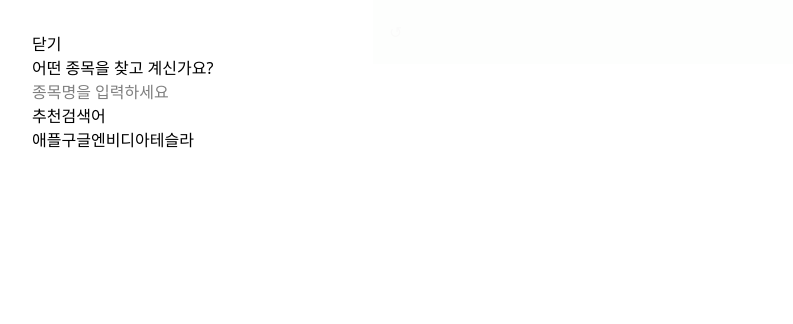
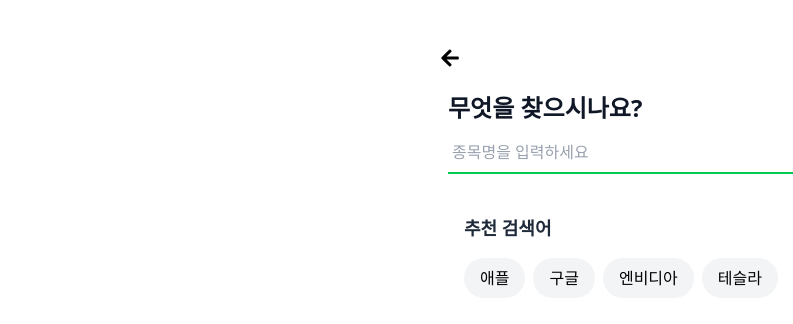
Before and after one commit to kdt-ful-class-three-group/KDT-FUL-3_PROJECT-A-3, a Next.js app in the folder client/: page /search in a window 1280 px wide. Shown: the top 324 px of the page, without its empty margins (0-793 px from the left). Built offline with nearby package versions, Linux system fonts and the light colour scheme; no server answers.

Commit message:
Feat : 검색페이지 스타일 수정

```diff
--- a/client/src/app/(nav)/search/page.tsx
+++ b/client/src/app/(nav)/search/page.tsx
@@ -9,11 +9,10 @@ export default function SearchPage() {
 
   // router.back으로 뒤로가기 눌렀을때 화면 닫아지는 것으로 수정. 처음 useState 사용하여 컴포넌트로 만드니깐 뒤에 페이지가 뒤로가지는 현상고침
   return (
-    <div>
+    <div className="max-w-md mx-auto px-4">
       <SearchOverlay onClose={()=> router.back()}>
         <SearchAutoComplete />
       </SearchOverlay>
-
     </div>
   )
 }
--- a/client/src/components/common/Button.tsx
+++ b/client/src/components/common/Button.tsx
@@ -1,11 +1,11 @@
 import React from "react";
 import { CiSearch } from "react-icons/ci";
 import { RxHamburgerMenu } from "react-icons/rx";
-import { FaPlus, FaEdit, FaTrash, FaChevronRight } from 'react-icons/fa'
+import { FaPlus, FaEdit, FaTrash, FaChevronRight, FaArrowLeft } from 'react-icons/fa'
 import { IoClose } from "react-icons/io5";
 interface ButtonProps extends React.ButtonHTMLAttributes<HTMLButtonElement> {
   name?: string;
-  icon?: 'search' | 'hamburger' | 'plus' | 'minus' | 'edit' | 'delete' | 'close' | 'chevron';
+  icon?: 'search' | 'hamburger' | 'plus' | 'minus' | 'edit' | 'delete' | 'close' | 'chevron' | 'back';
   variant?: 'default' | 'icon';
   href?: string;
 }
@@ -27,6 +27,8 @@ export function Button({ name, icon, ...props }: ButtonProps) {
         return <FaTrash style={{ marginRight: '0.5rem' }} />;
       case 'chevron':
         return <FaChevronRight style={{ margin: '0 auto', color: '#4B5563', fontSize: '14px' }}/>;
+      case 'back':
+        return <FaArrowLeft style={{ margin: '0 auto', fontSize: '20px' }} />;
       default:
         return null;
     }
--- a/client/src/components/hamburger/Hamburger.module.css
+++ /dev/null
@@ -1,7 +0,0 @@
-.overlay{
-  background-color: white;
-}
-
-.cursor {
-  cursor: pointer;
-}
--- a/client/src/components/hamburger/Hamburger.tsx
+++ b/client/src/components/hamburger/Hamburger.tsx
@@ -1,9 +1,7 @@
 import { Button } from "../common/Button"
 import { LogoutButton } from "../auth/logout/LogoutButton";
-import { useEffect } from "react";
+import { useState, useEffect } from "react";
 import Link from "next/link";
-import styles from './Hamburger.module.css'
-import axios from "axios";
 
 type props = {
   onClose : ()=>void
@@ -11,7 +9,9 @@ type props = {
 
 export function Hamburger({onClose}:props){
 
+  const [show, setShow] = useState(false);
   useEffect(() => {
+      setShow(true);
       // search 화면 나왔을 때 배경 스크롤 방지
       document.body.style.overflow = 'hidden';
       // search 화면 사라질 때 원래대로 복구
@@ -20,8 +20,13 @@ export function Hamburger({onClose}:props){
 
   // ! 마이페이지 이동 & 로그아웃 기능 추가
 
-  return(
-    <div className={styles.overlay}>
+  return (
+    <>
+      <div
+        className={`fixed inset-0 z-40 ${show ? '' : 'pointer-events-none'}`}
+        onClick={onClose}
+      />
+      <div className={`fixed top-0 right-[20%] h-full w-1/2 bg-[#b8c2a5] z-50 transform ${show ? 'translate-x-0' : 'translate-x-full'} transition-transform duration-300 ease-in-out`}>
         <Button variant="icon" icon="close" onClick={onClose}/>
         <div>
           <ul>
@@ -36,5 +41,6 @@ export function Hamburger({onClose}:props){
         </div>
         <LogoutButton />
       </div>
+    </>
   )
 }
--- a/client/src/components/search/SearchAutoComplete.tsx
+++ b/client/src/components/search/SearchAutoComplete.tsx
@@ -2,11 +2,10 @@
 
 import { useState, useEffect, useRef } from "react";
 import { useRouter } from "next/navigation";
-import { SearchBar } from "./SearchBar";
 import { SearchDropdown } from "./SearchDropdown";
 import { stockList } from "@/components/stocks/StockList";
 import { SearchContents } from "./SearchContents";
-import styles from "./SearchStyles.module.css";
+import { SearchBar } from "./SearchBar";
 
 export function SearchAutoComplete() {
   const [query, setQuery] = useState(""); // 검색 창 텍스트
@@ -41,16 +40,15 @@ export function SearchAutoComplete() {
 
 
   return (
-    <div className={styles.wrapper} ref={wrapperRef}>
-      <div>
-        <h1>어떤 종목을 찾고 계신가요?</h1>
+    <div className="w-full max-w-md px-4 mx-auto" ref={wrapperRef}>
+      <div className="mb-6">
+        <h1 className="text-2xl font-bold text-gray-900 mb-2">무엇을 찾으시나요?</h1>
+        <SearchBar
+          value={query}
+          onChange={setQuery}
+          onFocus={() => query && filteredResults.length >= 0 && setShowDropdown(true)}
+        />
       </div>
-
-      <SearchBar
-        value={query}
-        onChange={setQuery}
-        onFocus={() => query && filteredResults.length >= 0 && setShowDropdown(true)}
-      />
       {showDropdown && filteredResults.length > 0 && (
         <SearchDropdown
           results={filteredResults}
--- a/client/src/components/search/SearchBar.tsx
+++ b/client/src/components/search/SearchBar.tsx
@@ -1,5 +1,4 @@
 import { Input } from '../common/Input';
-import styles from './SearchStyles.module.css';
 
 interface Props {
   value: string;
@@ -12,7 +11,7 @@ export function SearchBar({ value, onChange, onFocus }: Props) {
 
   return (
     <Input
-      className={styles.input}
+      className="w-full border-b-2 border-green-500 focus:outline-none focus:border-green-600 text-gray-700 placeholder-gray-400 py-2 px-1"
       type="text"
       placeholder="종목명을 입력하세요"
       value={value}
--- a/client/src/components/search/SearchContents.tsx
+++ b/client/src/components/search/SearchContents.tsx
@@ -17,24 +17,28 @@ export function SearchContents() {
 
 
   return (
-    <div>
-      <p>추천검색어</p>
-      <div>
+    <div className="p-4">
+      <p className="text-lg font-semibold text-gray-800 mb-4">추천 검색어</p>
+      <div className="flex flex-wrap gap-2">
         <Button
           name="애플"
           onClick={() => handleStockClick("애플")}
+          className="px-4 py-2 bg-gray-100 rounded-full hover:bg-gray-200 transition"
         />
         <Button
           name="구글"
           onClick={() => handleStockClick("구글")}
+          className="px-4 py-2 bg-gray-100 rounded-full hover:bg-gray-200 transition"
         />
         <Button
           name="엔비디아"
           onClick={() => handleStockClick("엔비디아")}
+          className="px-4 py-2 bg-gray-100 rounded-full hover:bg-gray-200 transition"
         />
         <Button
           name="테슬라"
           onClick={() => handleStockClick("테슬라")}
+          className="px-4 py-2 bg-gray-100 rounded-full hover:bg-gray-200 transition"
         />
       </div>
     </div>
--- a/client/src/components/search/SearchDropdown.tsx
+++ b/client/src/components/search/SearchDropdown.tsx
@@ -1,5 +1,3 @@
-import styles from './SearchStyles.module.css';
-
 // 나중에 Stock interface 수정
 export interface Stock {
   name: string;
@@ -13,19 +11,23 @@ interface Props {
 }
 
 export function SearchDropdown({ results, onSelect, visible }: Props) {
-  const dropdownClass = visible ? `${styles.dropdown} ${styles.dropdownVisible}` : styles.dropdown;
+  const dropdownClass = `absolute left-0 right-0 z-50 mt-1 bg-white border border-gray-200 rounded-md shadow-md max-h-60 overflow-auto ${
+    visible ? 'block' : 'hidden'
+  }`;
 
   return (
+    <div className="relative w-full">
       <ul className={dropdownClass}>
         {results.map((stock) => (
           <li
             key={stock.symbol}
-          className={styles.item}
+            className="px-4 py-2 hover:bg-gray-100 cursor-pointer"
             onClick={() => onSelect(stock.symbol)}
           >
             {stock.name} ({stock.symbol})
           </li>
         ))}
       </ul>
+    </div>
   );
 }
--- a/client/src/components/search/SearchOverlay.tsx
+++ b/client/src/components/search/SearchOverlay.tsx
@@ -1,6 +1,5 @@
 import { useEffect } from "react";
 import { Button } from "../common/Button";
-import styles from './SearchStyles.module.css'
 
 interface Props {
   onClose: () => void;
@@ -17,12 +16,18 @@ export function SearchOverlay({ onClose, children }: Props) {
   }, []);
 
   return (
-    <div className={styles.overlay}>
-      <div>
-        <Button name="닫기" onClick={onClose} />
-      </div>
-      <div>
-      {children}
+    <div className="fixed inset-0 bg-white z-50 flex justify-center items-start pt-10 overflow-auto">
+      <div className="w-full max-w-md px-4">
+        <div className="mb-4">
+          <Button
+            icon="back"
+            onClick={onClose}
+            className="hover:bg-gray-100 transition-colors p-2 rounded-full"
+          />
+        </div>
+        <div>
+          {children}
+        </div>
       </div>
     </div>
   )
--- a/client/src/components/search/SearchStyles.module.css
+++ /dev/null
@@ -1,43 +0,0 @@
-.overlay {
-  position: fixed;
-  top: 0;
-  left: 0;
-  right: 0;
-  bottom: 0;
-  background-color: rgba(255, 255, 255, 0.98);
-  z-index: 1000;
-  padding: 2rem;
-}
-
-.wrapper {
-  position: relative;
-}
-
-.dropdown {
-  position: absolute;
-  top: 100%;
-  border: 1px solid #ccc;
-  opacity: 0;
-  transform: translateY(-8px);
-  pointer-events: none;
-  transition: all 0.2s ease;
-  list-style: none;
-  margin: 0;
-  padding: 0;
-
-}
-
-.dropdownVisible {
-  opacity: 1;
-  transform: translateY(0);
-  pointer-events: auto;
-}
-
-.item {
-  cursor: pointer;
-  margin-left: 0;
-}
-
-.item:hover {
-  background-color: #f0f0f0;
-}
```
Lines whose indentation alone changed are shown as unchanged.
